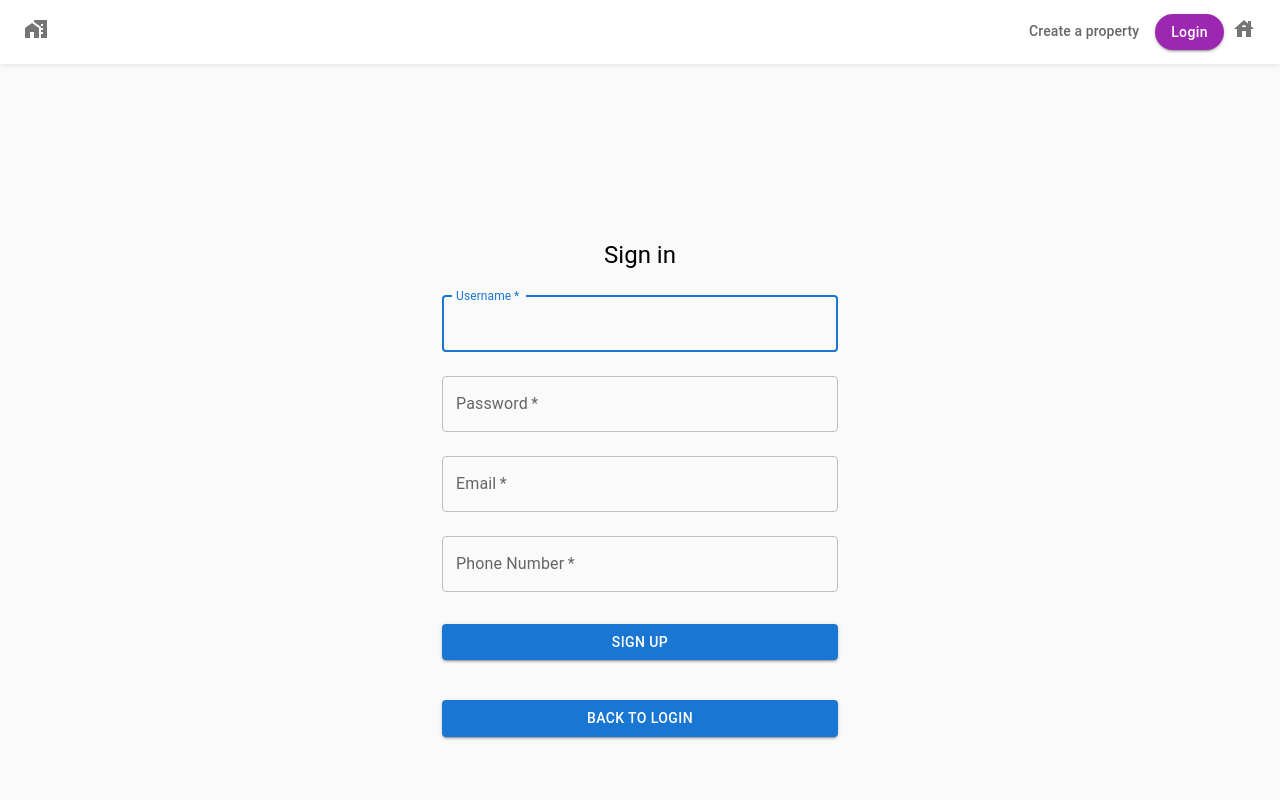
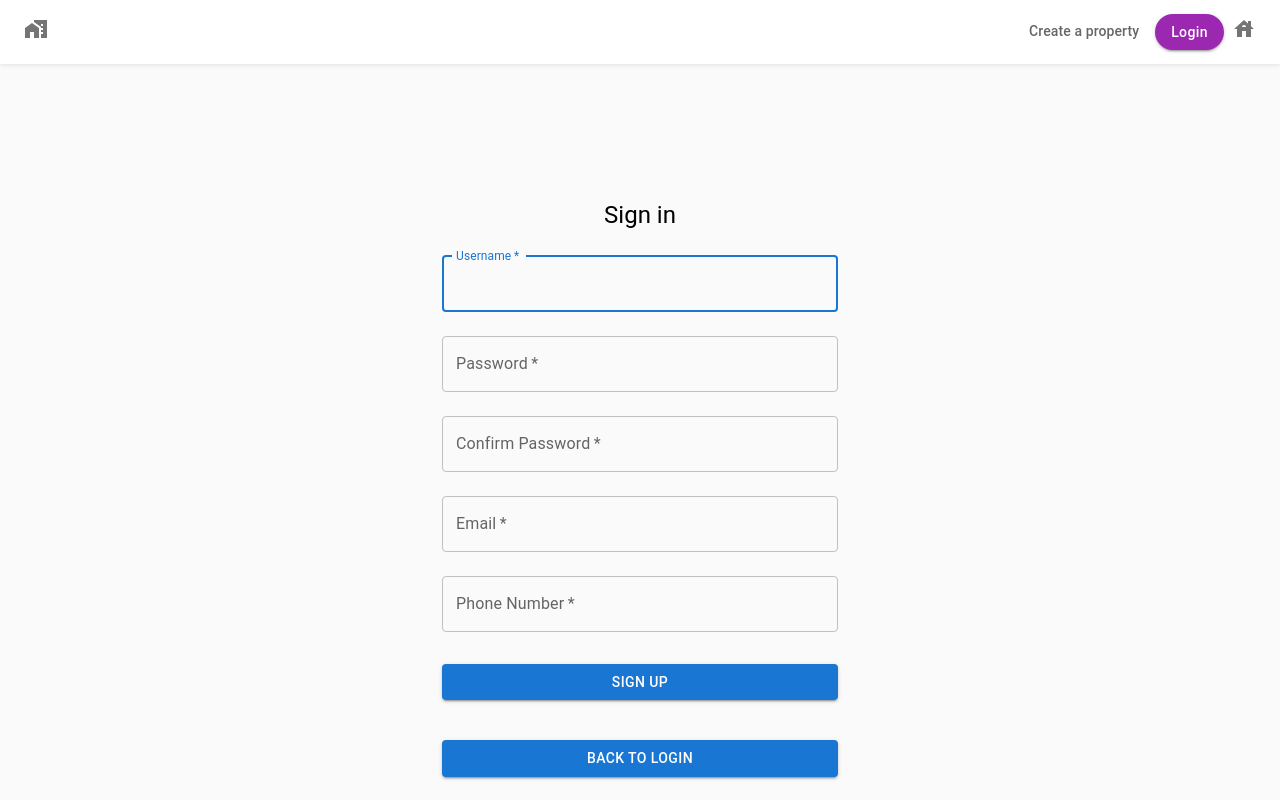
Before and after one commit to gastighost/real-estate-app-frontend, a Next.js app: page /login in a window 1280 px wide. Both pictures are taken after a click on the button "SIGNUP INSTEAD". Built offline with nearby package versions, Linux system fonts and the light colour scheme; no server answers.

Commit message:
add confirm password field in signup

```diff
--- a/src/components/login/SignupForm.tsx
+++ b/src/components/login/SignupForm.tsx
@@ -1,4 +1,4 @@
-import { useState, ChangeEvent } from "react";
+import { useState, ChangeEvent, useEffect } from "react";
 
 import { Button, TextField, Box, Typography, Container } from "@mui/material";
 import { grey } from "@mui/material/colors";
@@ -12,12 +12,22 @@ interface SignupFormProps {
 const SignupForm = (props: SignupFormProps) => {
   const { deactivateSignup } = props;
 
+  const [confirmPassword, setConfirmPassword] = useState("");
+  const [error, setError] = useState("");
   const [formValues, setFormValues] = useState({
     username: "",
     password: "",
     email: "",
     phone: "",
   });
+
+  useEffect(() => {
+    if (confirmPassword && formValues.password !== confirmPassword) {
+      setError("Passwords do not match");
+    } else {
+      setError("");
+    }
+  }, [formValues.password, confirmPassword]);
 
   const handleChange = (event: ChangeEvent<HTMLInputElement>) => {
     const { name, value } = event.target;
@@ -31,13 +41,17 @@ const SignupForm = (props: SignupFormProps) => {
     event.preventDefault();
 
     try {
+      if (formValues.password !== confirmPassword) {
+        throw new Error("Passwords do not match!");
+      }
+
       await api.signup(formValues);
 
       toast.success("Successfully signed up!");
 
       deactivateSignup();
-    } catch (error) {
-      toast.error("Failed to signup");
+    } catch (error: any) {
+      toast.error(error.message || "Failed to signup");
     }
   };
 
@@ -92,6 +106,23 @@ const SignupForm = (props: SignupFormProps) => {
               margin="normal"
               required
               fullWidth
+              name="confirm-password"
+              label="Confirm Password"
+              type="password"
+              id="confirm-password"
+              autoComplete="confirm-password"
+              value={confirmPassword}
+              onChange={(e) => setConfirmPassword(e.target.value)}
+            />
+            {error && (
+              <Typography color="red" display="flex" justifyContent="center">
+                {error}
+              </Typography>
+            )}
+            <TextField
+              margin="normal"
+              required
+              fullWidth
               name="email"
               label="Email"
               id="email"
```
